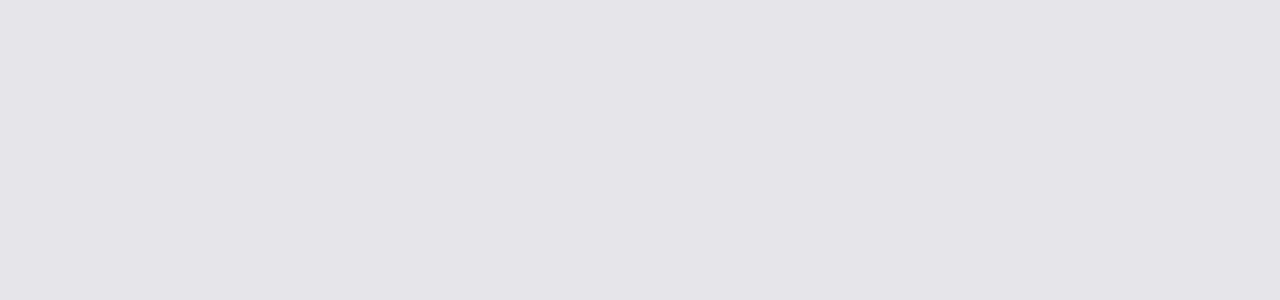
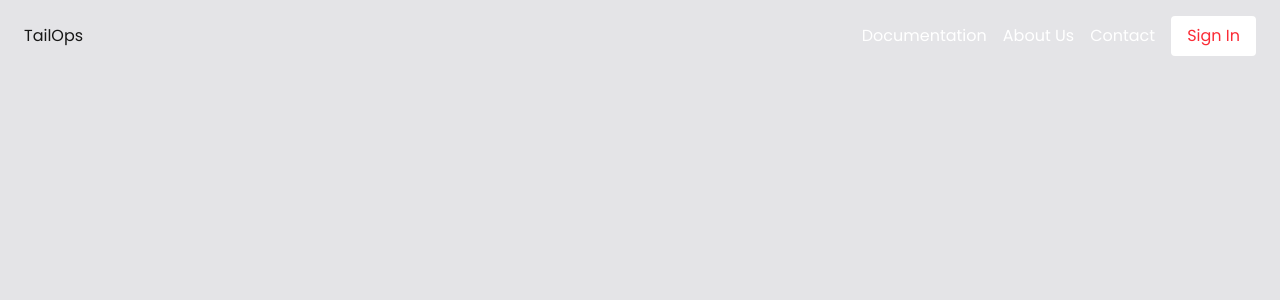
Before and after one commit to Serial-Cyn/tailor-management, a Next.js app: page / in a window 1280 px wide. Shown: the top 300 px of the page. Built offline with nearby package versions, Linux system fonts and the light colour scheme.

Commit message:
feat(navbar): add navbar as component

```diff
--- a/app/page.tsx
+++ b/app/page.tsx
@@ -1,8 +1,9 @@
-import Image from "next/image";
+import Navbar from '@/components/navbar';
 
 export default function Home() {
   return (
-    <div>
-    </div>
+    <main id="landing-page">
+      <Navbar />
+    </main>
   );
 }
--- /dev/null
+++ b/components/navbar.tsx
@@ -0,0 +1,21 @@
+export default function Navbar() {
+    return (
+        <nav className="flex px-6 py-4 min-w-screen justify-between items-center">
+            <div id="logo">
+                TailOps
+            </div>
+            <div id="tabs">
+                <ul className="flex justify-center items-center space-x-4">
+                    <li className="text-white hover:underline cursor-pointer">Documentation</li>
+                    <li className="text-white hover:underline cursor-pointer">About Us</li>
+                    <li className="text-white hover:underline cursor-pointer">Contact</li>
+                    <li>
+                        <button className="bg-white text-red-500 px-4 py-2 rounded hover:bg-gray-200">
+                            Sign In
+                        </button>
+                    </li>
+                </ul>
+            </div>
+        </nav>
+    );
+}
```
Also changed, not shown: 1 other file (tests, documents, lock files or other folders).
